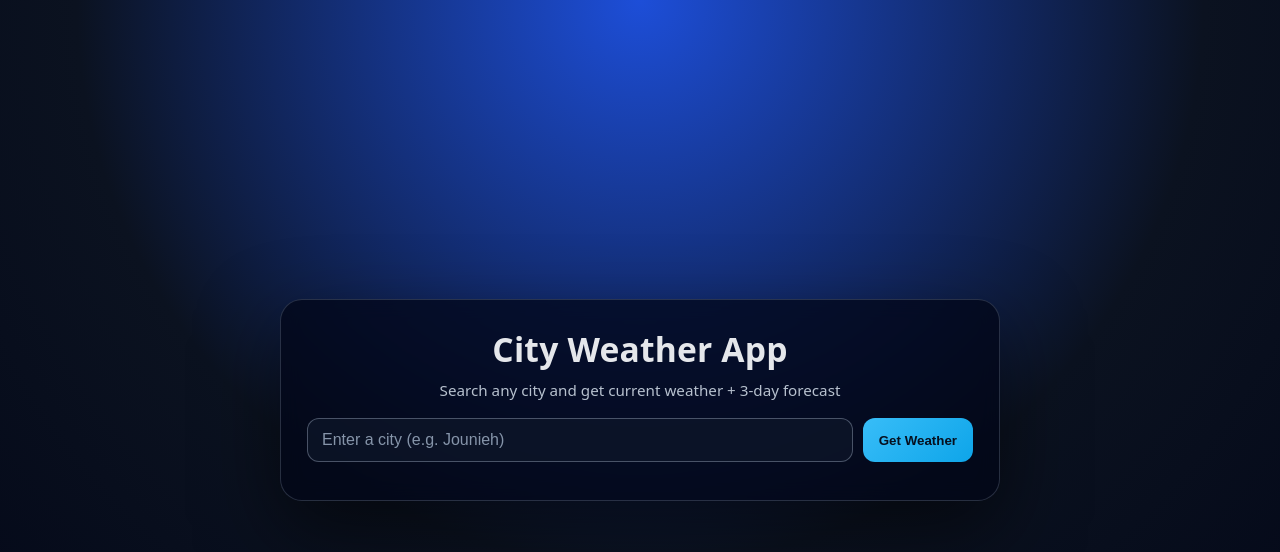
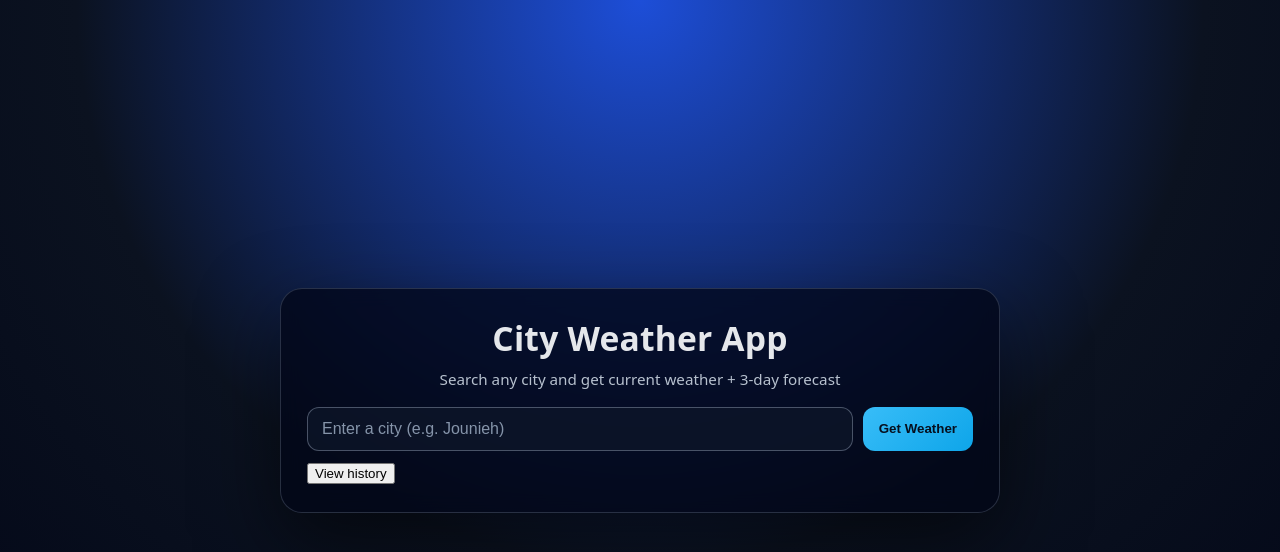
Before and after one commit to johnnySaade/cloud_project, a React (Create React App) app in the folder frontend/: page / in a window 1280 px wide. Shown: the top 552 px of the page. Built offline with nearby package versions, Linux system fonts and the light colour scheme.

Commit message:
Implement weather history fetching and display
Added functionality to fetch and display search history.

```diff
--- a/frontend/src/App.js
+++ b/frontend/src/App.js
@@ -1,10 +1,8 @@
 import { useState } from "react";
 import "./App.css";
 
-// Open-Meteo weather codes -> label + emoji
 function getWeatherInfo(code) {
   const c = Number(code);
-
   if (c === 0) return { text: "Clear sky", icon: "☀️" };
   if (c === 1 || c === 2) return { text: "Partly cloudy", icon: "🌤️" };
   if (c === 3) return { text: "Overcast", icon: "☁️" };
@@ -14,7 +12,6 @@ function getWeatherInfo(code) {
   if ([71, 73, 75, 77, 85, 86].includes(c)) return { text: "Snow", icon: "❄️" };
   if (c === 95) return { text: "Thunderstorm", icon: "⛈️" };
   if (c === 96 || c === 99) return { text: "Storm & hail", icon: "🌩️" };
-
   return { text: "Unknown", icon: "❔" };
 }
 
@@ -27,13 +24,27 @@ function formatDate(dateString) {
   });
 }
 
+function formatDateTime(ts) {
+  const d = new Date(ts);
+  return d.toLocaleString(undefined, {
+    year: "numeric",
+    month: "short",
+    day: "numeric",
+    hour: "2-digit",
+    minute: "2-digit",
+  });
+}
+
 export default function App() {
   const [city, setCity] = useState("");
   const [weather, setWeather] = useState(null);
+  const [history, setHistory] = useState([]);
+  const [showHistory, setShowHistory] = useState(false);
+
   const [error, setError] = useState("");
   const [loading, setLoading] = useState(false);
+  const [loadingHistory, setLoadingHistory] = useState(false);
 
-  // ⚠️ Your EC2 backend
   const API_BASE = "http://3.79.28.121:4000";
 
   const fetchWeather = async (e) => {
@@ -56,11 +67,15 @@ export default function App() {
 
       if (!res.ok) {
         setError(data.error || "Backend error");
-        setLoading(false);
         return;
       }
 
       setWeather(data);
+
+      // optional: refresh history after each search
+      if (showHistory) {
+        await fetchHistory();
+      }
     } catch (err) {
       console.error(err);
       setError("Failed to fetch weather. Is the backend running?");
@@ -69,18 +84,48 @@ export default function App() {
     }
   };
 
+  const fetchHistory = async () => {
+    setError("");
+    setLoadingHistory(true);
+    try {
+      const res = await fetch(`${API_BASE}/api/history`);
+      const data = await res.json().catch(() => ({}));
+
+      if (!res.ok) {
+        setError(data.error || "Failed to load history");
+        return;
+      }
+
+      setHistory(data);
+      setShowHistory(true);
+    } catch (err) {
+      console.error(err);
+      setError("Failed to fetch history.");
+    } finally {
+      setLoadingHistory(false);
+    }
+  };
+
+  const toggleHistory = async () => {
+    if (showHistory) {
+      setShowHistory(false);
+      return;
+    }
+    await fetchHistory();
+  };
+
   const currentInfo = weather ? getWeatherInfo(weather.current.weathercode) : null;
 
   return (
     <div className="app">
       <div className="card-main">
-        {/* Title */}
         <header className="header">
           <h1 className="title">City Weather App</h1>
-          <p className="subtitle">Search any city and get current weather + 3-day forecast</p>
+          <p className="subtitle">
+            Search any city and get current weather + 3-day forecast
+          </p>
         </header>
 
-        {/* Form */}
         <form className="form" onSubmit={fetchWeather}>
           <input
             type="text"
@@ -93,9 +138,23 @@ export default function App() {
           </button>
         </form>
 
+        <div className="actions-row">
+          <button
+            className="secondary-btn"
+            onClick={toggleHistory}
+            type="button"
+            disabled={loadingHistory}
+          >
+            {loadingHistory
+              ? "Loading history..."
+              : showHistory
+              ? "Hide history"
+              : "View history"}
+          </button>
+        </div>
+
         {error && <p className="error">{error}</p>}
 
-        {/* Results */}
         {weather && (
           <div className="results">
             <section className="current">
@@ -143,6 +202,35 @@ export default function App() {
             </section>
           </div>
         )}
+
+        {showHistory && (
+          <section className="history">
+            <h3 className="history-title">Recent searches</h3>
+
+            {history.length === 0 ? (
+              <p className="history-empty">No searches yet.</p>
+            ) : (
+              <div className="history-list">
+                {history.map((item, idx) => (
+                  <div className="history-item" key={`${item.created_at}-${idx}`}>
+                    <div className="history-left">
+                      <div className="history-city">
+                        {item.city}
+                        {item.country ? `, ${item.country}` : ""}
+                      </div>
+                      <div className="history-time">
+                        {formatDateTime(item.created_at)}
+                      </div>
+                    </div>
+                    <div className="history-temp">
+                      {Math.round(item.temperature)}°C
+                    </div>
+                  </div>
+                ))}
+              </div>
+            )}
+          </section>
+        )}
       </div>
     </div>
   );
```
